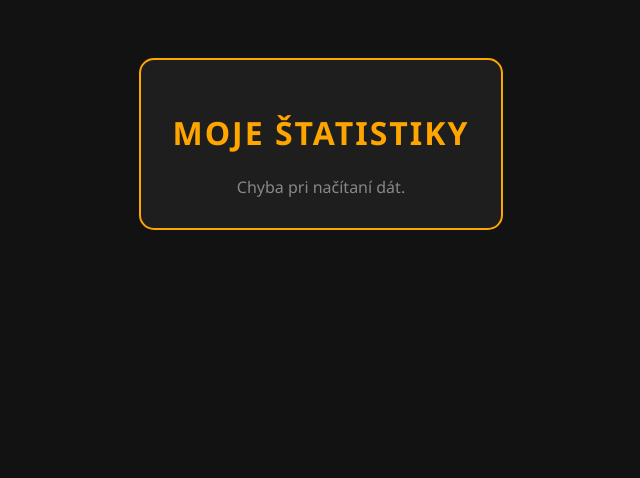
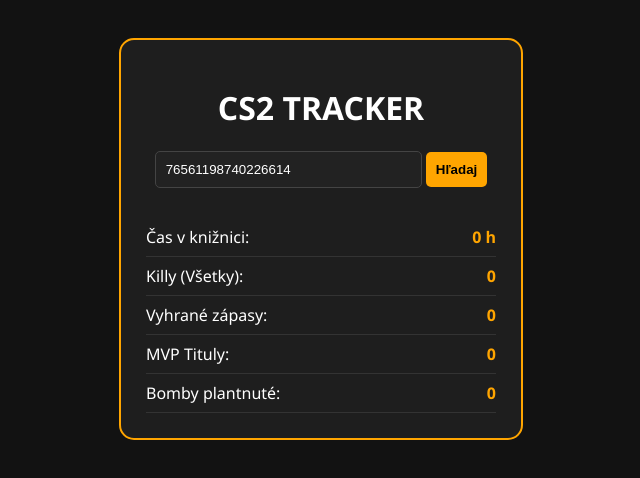
Before and after one commit to technoficial75-beep/Core-cs2, a website: page public/index.html in a window 1280 px wide. Shown: the whole page, without its empty margins (319-959 px from the left). Drawn offline with Linux system fonts and the light colour scheme; no server answers.

Commit message:
Update index.html

```diff
--- a/public/index.html
+++ b/public/index.html
@@ -2,70 +2,62 @@
 <html lang="sk">
 <head>
     <meta charset="UTF-8">
-    <title>CORE CS2 STATS</title>
+    <title>CS2 Stats Tracker</title>
     <style>
-        body { font-family: 'Segoe UI', sans-serif; background: #121212; color: white; text-align: center; padding: 50px; }
-        .box { background: #1e1e1e; padding: 30px; border-radius: 15px; border: 2px solid orange; display: inline-block; min-width: 300px; }
-        h1 { color: orange; letter-spacing: 2px; }
-        .stat { font-size: 1.3rem; margin: 15px 0; border-bottom: 1px solid #333; padding-bottom: 10px; display: flex; justify-content: space-between; }
-        span { color: orange; font-weight: bold; margin-left: 20px; }
-        #loading { color: #888; }
+        body { font-family: 'Segoe UI', sans-serif; background: #121212; color: white; text-align: center; padding: 30px; }
+        .box { background: #1e1e1e; padding: 25px; border-radius: 15px; border: 2px solid orange; display: inline-block; width: 350px; }
+        input { padding: 10px; width: 70%; border-radius: 5px; border: 1px solid #444; background: #222; color: white; margin-bottom: 10px; }
+        button { padding: 10px; background: orange; border: none; border-radius: 5px; font-weight: bold; cursor: pointer; }
+        .stat-grid { margin-top: 20px; text-align: left; }
+        .stat-item { display: flex; justify-content: space-between; padding: 8px 0; border-bottom: 1px solid #333; }
+        .val { color: orange; font-weight: bold; }
     </style>
 </head>
 <body>
 
     <div class="box">
-        <h1>MOJE ŠTATISTIKY</h1>
-        <div id="loading">Načítavam dáta...</div>
+        <h1>CS2 TRACKER</h1>
+        <input type="text" id="steamInput" placeholder="Vlož SteamID..." value="76561198740226614">
+        <button onclick="loadStats()">Hľadaj</button>
 
-        <div id="stats-content" style="display:none;">
-            <div class="stat">Odohraný čas: <span id="time">0</span></div>
-            <div class="stat">Zabitia (Kills): <span id="kills">0</span></div>
-            <div class="stat">Vyhrané zápasy: <span id="wins">0</span></div>
-            <div class="stat">Headshoty: <span id="hs">0</span></div>
-            <div class="stat">K/D Ratio: <span id="kd">0</span></div>
+        <div id="stats-content" style="margin-top:20px;">
+            <div class="stat-grid">
+                <div class="stat-item">Čas v knižnici: <span class="val" id="time">0 h</span></div>
+                <div class="stat-item">Killy (Všetky): <span class="val" id="kills">0</span></div>
+                <div class="stat-item">Vyhrané zápasy: <span class="val" id="wins">0</span></div>
+                <div class="stat-item">MVP Tituly: <span class="val" id="mvp">0</span></div>
+                <div class="stat-item">Bomby plantnuté: <span class="val" id="bombs">0</span></div>
+            </div>
         </div>
     </div>
 
     <script>
-        const MY_ID = "76561198740226614";
+        async function loadStats() {
+            const id = document.getElementById('steamInput').value;
+            if (!id) return;
 
-        async function load() {
             try {
-                const res = await fetch(`/api/stats/${MY_ID}`);
+                const res = await fetch(`/api/stats/${id}`);
                 const data = await res.json();
 
-                // 1. Čas už funguje, tak ho len priradíme
-                document.getElementById('time').innerText = data.hours + " hodín";
+                // Čas z knižnice (32h)
+                document.getElementById('time').innerText = (data.hours || 0) + " h";
 
-                // 2. Oprava kľúčov pre štatistiky
-                // Steam API používa presne tieto názvy:
                 const find = (name) => data.stats.find(s => s.name === name)?.value || 0;
 
-                const kills = find('total_kills');
-                const deaths = find('total_deaths');
-                const wins = find('total_wins');
-                const hs = find('total_kills_headshot');
-
-                // Výpočet KD Ratio (killy deleno úmrtia)
-                const kd = deaths > 0 ? (kills / deaths).toFixed(2) : kills;
-
-                // 3. Vloženie do stránky
-                document.getElementById('kills').innerText = kills.toLocaleString();
-                document.getElementById('wins').innerText = wins.toLocaleString();
-                document.getElementById('hs').innerText = hs.toLocaleString();
-                document.getElementById('kd').innerText = kd;
-
-                // Zobrazenie obsahu
-                document.getElementById('loading').style.display = 'none';
-                document.getElementById('stats-content').style.display = 'block';
+                // Tu vyťahujeme dáta - niektoré sú "čistejšie" ako killy
+                document.getElementById('kills').innerText = find('total_kills').toLocaleString();
+                document.getElementById('wins').innerText = find('total_wins').toLocaleString();
+                document.getElementById('mvp').innerText = find('total_mvps').toLocaleString();
+                document.getElementById('bombs').innerText = find('total_planted_bombs').toLocaleString();
 
             } catch (e) {
-                document.getElementById('loading').innerText = "Chyba pri načítaní dát.";
-                console.error(e);
+                alert("Chyba: Skontroluj ID alebo súkromie profilu.");
             }
         }
-        window.onload = load;
+
+        // Automaticky načíta tvoje ID pri štarte
+        window.onload = loadStats;
     </script>
 </body>
 </html>
```
